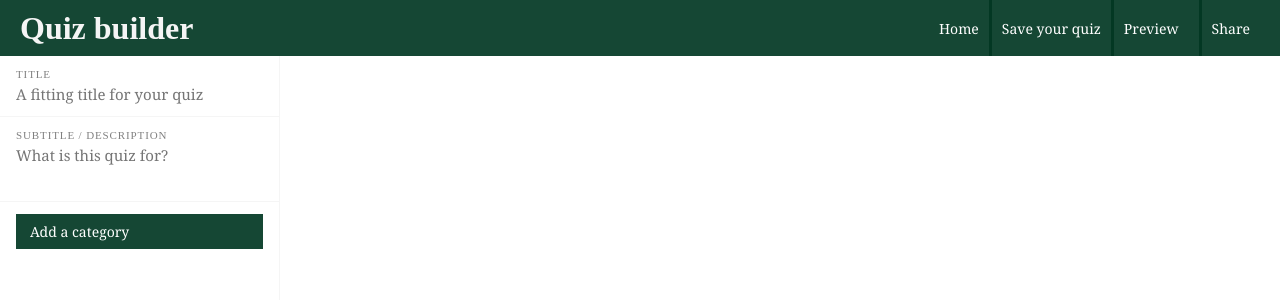
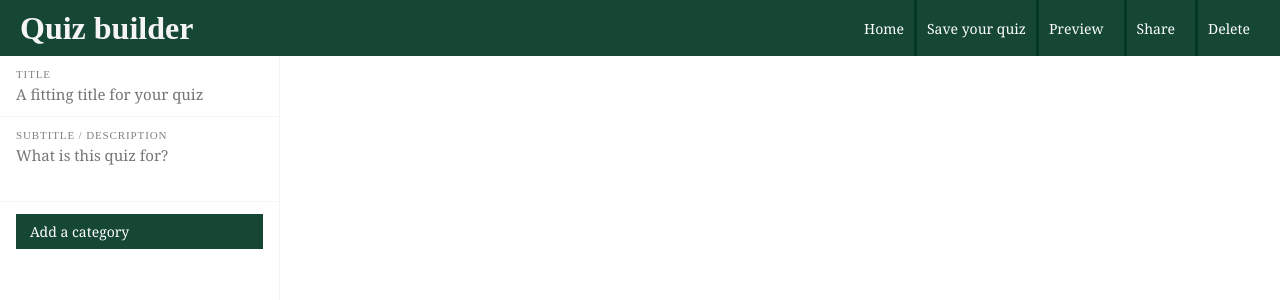
Before and after one commit to VERSO-UVM/UVM-Career-Quiz, a Flask app: page /quiz_builder/1 in a window 1280 px wide. Shown: the top 300 px of the page. Run offline with Flask 3, Linux system fonts and the light colour scheme; the visitor is signed in with stand-in values (Sample User, id 1).

Commit message:
started the process of creating a way to delete quiz,

```diff
--- a/static/quiz_builder.css
+++ b/static/quiz_builder.css
@@ -616,6 +616,22 @@ main#empty_state {
     background: rgb(30, 95, 69);
 }
 
+.delete_btn {
+    background: #154734;
+    color: white;
+    border: none;
+    cursor: pointer;
+    font-family: 'DM Serif Display', Georgia, serif;
+    font-size: 14px;
+    height: 56px;
+    padding: 10px;
+    border-left: 3px solid rgb(3, 56, 35);
+}
+
+.delete_btn:hover{
+    background: rgb(30, 95, 69);
+}
+
 
 
 .share_header h2 {
--- a/static/quiz_builder.js
+++ b/static/quiz_builder.js
@@ -535,5 +535,8 @@ function previewQuiz() {
         alert("Please choose a title and save your quiz before trying to preview it")
 }
 
+function deleteQuiz(){
+    alert("Will have to implement this. As it stand, I plan to have this be similar to the share, as in : It will spawn an overlay, where only the creator of the quiz (and later on we can have different'Class' of contributor like admin, writer, viewer ,etc) will be able to delete the quiz." )
+}
 // having render here ensure that everything is shown properly, as it will render everything once when the page is loaded for the first time
 render();
--- a/templates/quiz_builder.html
+++ b/templates/quiz_builder.html
@@ -21,6 +21,7 @@
             <button class="export_quiz" onclick="saveQuiz()">Save your quiz</button>
             <button onclick="previewQuiz()" class="preview_btn">Preview</button>
             <button class="share_btn" onclick="openShare()">Share</button>
+            <button class ="delete_btn" onclick ="deleteQuiz()"> Delete</button>
         </div>
 
     </header>
@@ -46,7 +47,7 @@
         <main id="question_editor" style="display: none;">
             <div id="editor_header">
                 <h2 id="editor_category_title">category name</h2>
-                <button id="close_editor" onclick="closeEditor()">✕ Close</button>
+                <button id="close_editor" onclick="closeEditor()">X Close</button>
             </div>
             <div id="questions_list"></div>
             <button class="add_question_btn" onclick="addQuestion(active_category_Id)">Add a question</button>
@@ -81,6 +82,8 @@
             </div>
         </div>
     </div>
+
+
     <script>
         let quiz = {{ quiz | tojson }} || {
             title: '',
```
